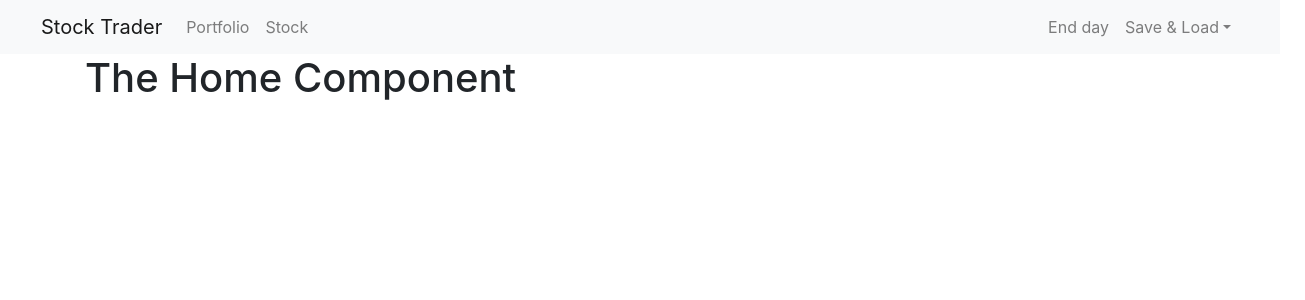
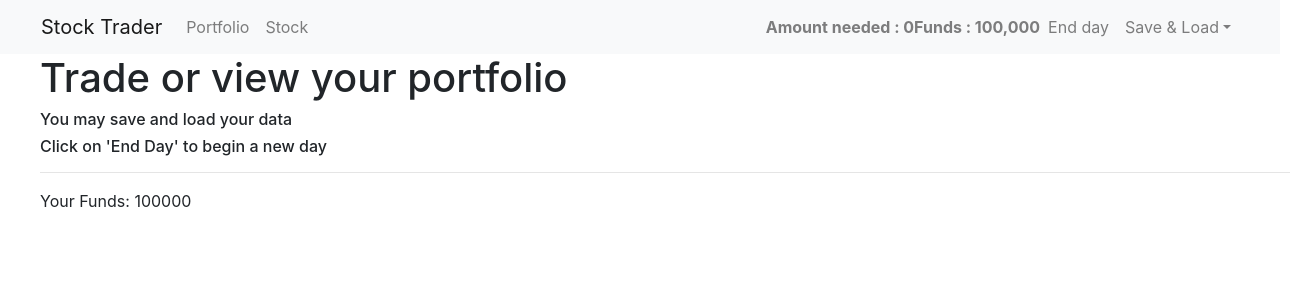
Before and after one commit to happylim99/vue-stock-trader, a Vue app: page / in a window 1280 px wide. Shown: the top 300 px of the page, 1305 px wide, since content can reach past the window. Built offline with nearby package versions, Linux system fonts and the light colour scheme.

Commit message:
add order check

```diff
--- a/src/components/layouts/Header.vue
+++ b/src/components/layouts/Header.vue
@@ -5,16 +5,17 @@
 
 			<div class="collapse navbar-collapse" id="navbarSupportedContent">
 				<ul class="navbar-nav mr-auto">
-					<!-- <li class="nav-item"> -->
+					<!-- <ul class="navbar-nav"> -->
 						<router-link to="/portfolio" class="nav-item nav-link" active-class="active"><a>Portfolio</a></router-link>
-					<!-- </li> -->
 					<li class="nav-item">
 						<router-link to="/stocks" class="nav-link" active-class="active"><a>Stock</a></router-link>
 					</li>
 				</ul>
+				<strong class="navbar-text">Amount needed : {{ amount }}</strong>
+				<strong class="navbar-text">Funds : {{ funds }}</strong>
 				<ul class="navbar-nav">
 					<router-link to="#" class="nav-item nav-link" active-class="active"><a>End day</a></router-link>
-					<li class="nav-item dropdown">
+					<li class="nav-item dropdown navbar-right">
 					<a class="nav-link dropdown-toggle" href="#" id="navbarDropdown" role="button" data-toggle="dropdown" aria-haspopup="true" aria-expanded="false">Save & Load</a>
 					<div class="dropdown-menu" aria-labelledby="navbarDropdown">
 						<a class="dropdown-item" href="#">Save Data</a>
@@ -35,8 +36,16 @@
 </template>
 
 <script>
+import { numberWithCommas } from '@/customFunction'
 export default {
-
+	computed: {
+		funds() {
+			return numberWithCommas(this.$store.getters.funds)
+		},
+		amount() {
+			return numberWithCommas(this.$store.getters.amount)
+		}
+	}
 }
 </script>
 
@@ -47,19 +56,31 @@ margin-right: 10px;
 }
 .active {
 	background: rgb(230, 228, 228);
-	opacity: 10;
+	border-radius: 50px;
 }
+
+/* .navbar-center
+{
+    position: absolute;
+		width: 100%;
+    left: 0;
+    text-align: center;
+} */
+
 
 @media only screen and (min-width: 991px) {
   .navbar {
     padding-top: 0;
     padding-bottom: 0;
   }
-
-  .nav-link {
+  /* .nav-link {
     padding-top: 15px;
     padding-bottom: 15px;
     border-radius: 0;
+  } */
+	.nav-link {
+    padding-top: 15px;
+    padding-bottom: 15px;
   }
 }
 </style>
--- a/src/components/portfolio/Stock.vue
+++ b/src/components/portfolio/Stock.vue
@@ -7,10 +7,10 @@
 			<div class="card-body">
 				<h5 class="card-title">Success card title</h5>
 				<div class="card-text float-left">
-					<input type="number" class="form-control" placeholder="Quantity" v-model="quantity">
+					<input type="number" class="form-control" placeholder="Quantity" v-model="quantity" :class="{danger:insufficientQuantity}">
 				</div>
 				<div class="float-right">
-					<button class="btn btn-info" @click="sellStock" :disabled="+quantity <= 0 || !Number.isInteger(+quantity)">Sell</button>
+					<button class="btn btn-info" @click="sellStock" :disabled="insufficientQuantity || +quantity <= 0 || !Number.isInteger(+quantity)">{{ insufficientQuantity ? 'Not enough stocks' : 'Sell'}}</button>
 				</div>
 			</div>
 		</div>
@@ -25,6 +25,12 @@ export default {
 	data() {
 		return {
 			quantity: 0
+		}
+	},
+
+	computed: {
+		insufficientQuantity() {
+			return this.quantity > this.stock.quantity
 		}
 	},
 
@@ -51,6 +57,7 @@ export default {
 </script>
 
 <style scoped>
-
-
+.danger {
+	border: 1px solid red;
+}
 </style>
--- a/src/components/stocks/Stock.vue
+++ b/src/components/stocks/Stock.vue
@@ -8,12 +8,13 @@
 				</h4>
 			<!-- </div> -->
 			<div class="card-body">
-				<h5 class="card-title">Success card title</h5>
+				<h5 class="card-title">{{ computedAmount }}</h5>
 				<div class="card-text float-left">
-					<input type="number" class="form-control" placeholder="Quantity" v-model="quantity">
+					<!-- <input type="number" class="form-control" placeholder="Quantity" v-model="quantity" @change="kup" @keyup="kup" :class="{danger:insufficientFunds}"> -->
+					<input type="number" class="form-control" placeholder="Quantity" v-model="quantity" :class="{danger:insufficientFunds}">
 				</div>
 				<div class="float-right">
-					<button class="btn btn-success" @click="buyStock" :disabled="+quantity <= 0 || !Number.isInteger(+quantity)">Buy</button>
+					<button class="btn btn-success" @click="buyStock" :disabled="insufficientFunds || +quantity <= 0 || !Number.isInteger(+quantity)">{{ insufficientFunds ? 'Insufficient Funds' : 'Buy'}}</button>
 				</div>
 			</div>
 		</div>
@@ -30,6 +31,25 @@ export default {
 		}
 	},
 
+	watch: {
+		quantity: function(value) {
+			const amount = this.stock.price * value
+			this.$store.commit('CALCULATE_AMOUNT', amount)
+		}
+	},
+
+	computed: {
+		funds() {
+			return this.$store.getters.funds
+		},
+		insufficientFunds() {
+			return this.quantity * this.stock.price > this.funds
+		},
+		computedAmount() {
+			return this.quantity * this.stock.price
+		}
+	},
+
 	methods: {
 		buyStock() {
 			const order = {
@@ -37,15 +57,19 @@ export default {
 				stockPrice: this.stock.price,
 				quantity: this.quantity
 			}
-			console.log(order)
 			this.$store.dispatch('buyStock', order)
 			this.quantity = 0;
+		},
+		kup(event) {
+			const amount = this.stock.price * event.target.value
+			this.$store.commit('CALCULATE_AMOUNT', amount)
 		}
 	}
 }
 </script>
 
 <style scoped>
-
-
+.danger {
+	border: 1px solid red;
+}
 </style>
--- /dev/null
+++ b/src/customFunction.js
@@ -0,0 +1,9 @@
+const numberWithCommas = (x) => {
+	var parts = x.toString().split(".");
+	parts[0] = parts[0].replace(/\B(?=(\d{3})+(?!\d))/g, ",");
+	return parts.join(".");
+}
+
+export {
+	numberWithCommas
+}
--- a/src/store/modules/portfolio.js
+++ b/src/store/modules/portfolio.js
@@ -1,5 +1,5 @@
 const state = {
-	funds: 10000,
+	funds: 100000,
 	stocks: []
 }
 
@@ -30,7 +30,6 @@ const mutations = {
 
 const actions = {
 	sellStock({commit}, order) {
-		console.log('sell stock')
 		commit('SELL_STOCK', order)
 	}
 }
--- a/src/store/modules/stocks.js
+++ b/src/store/modules/stocks.js
@@ -1,7 +1,8 @@
 import stocks from '@/data/stocks'
 
 const state = {
-	stocks: []
+	stocks: [],
+	amount: 0
 }
 
 const mutations = {
@@ -10,12 +11,14 @@ const mutations = {
 	},
 	'RND_STOCKS' (state) {
 
+	},
+	CALCULATE_AMOUNT: (state, amount) => {
+		state.amount = amount
 	}
 }
 
 const actions = {
 	buyStock: ({commit}, order) => {
-		console.log('stock actions')
 		commit('BUY_STOCK', order);
 	},
 	initStocks: ({commit}) => {
@@ -30,6 +33,9 @@ const actions = {
 const getters = {
 	stocks: state => {
 		return state.stocks
+	},
+	amount: state => {
+		return state.amount
 	}
 }
 
--- a/src/views/Home.vue
+++ b/src/views/Home.vue
@@ -1,15 +1,26 @@
 <template>
-	<div class="container">
-		<h1>The Home Component</h1>
+	<div class="container-fluid">
+		<h1>Trade or view your portfolio</h1>
+		<h6>You may save and load your data</h6>
+		<h6>Click on 'End Day' to begin a new day</h6>
+		<hr>
+		<p>Your Funds: {{ funds }}</p>
 	</div>
 </template>
 
 <script>
 export default {
-
+	computed: {
+		funds() {
+			return this.$store.getters.funds
+		}
+	}
 }
 </script>
 
 <style scoped>
-
+.container-fluid {
+margin-left: 25px;
+margin-right: 25px;
+}
 </style>
```
